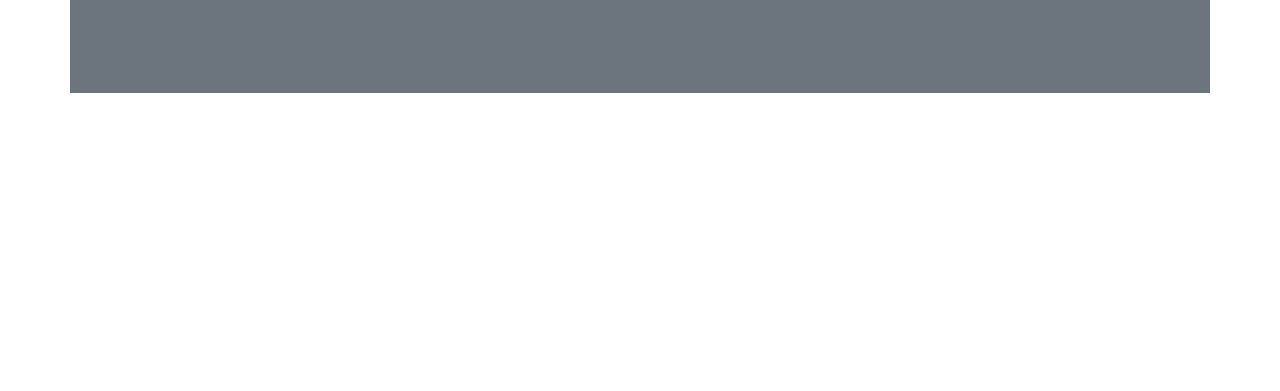
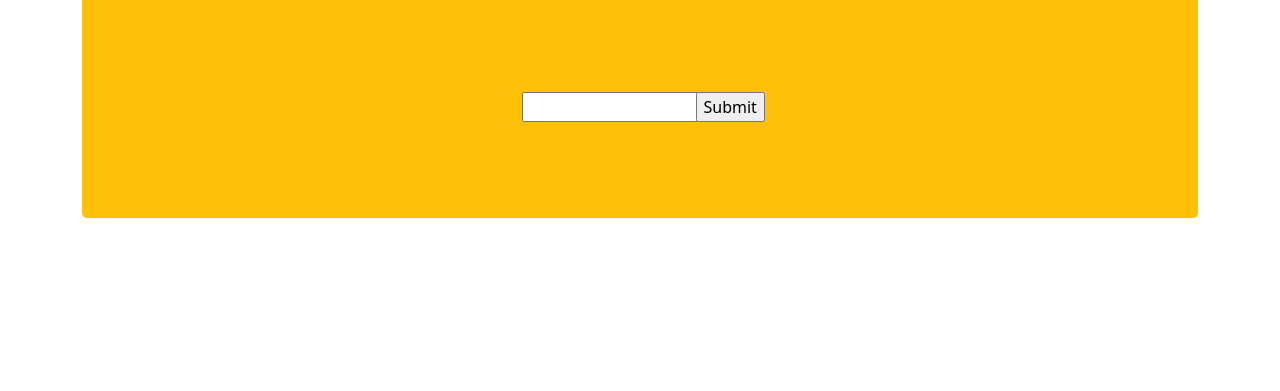
Before and after one commit to guilhermxlopes/fizzbuzz-test, a plain HTML site: page index.html in a window 1280 px wide. Shown: the part 409-800 px from the top of the page. Drawn offline with nearby package versions, Linux system fonts and the light colour scheme.

Commit message:
Center div

```diff
--- a/index.html
+++ b/index.html
@@ -14,8 +14,8 @@
     <title>FizzBuzz</title>
   </head>
   <body>
-    <div class="container-lg bg-secondary p-5 my-5">
-      <div class="container-md bg-warning">
+    <div class="container-lg d-flex align-items-center" style="height: 100vh">
+      <div class="container-md bg-warning rounded-3 p-5">
         <div class="row text-center my-5">
           <h1>FizzBuzz!</h1>
           <p>
```
